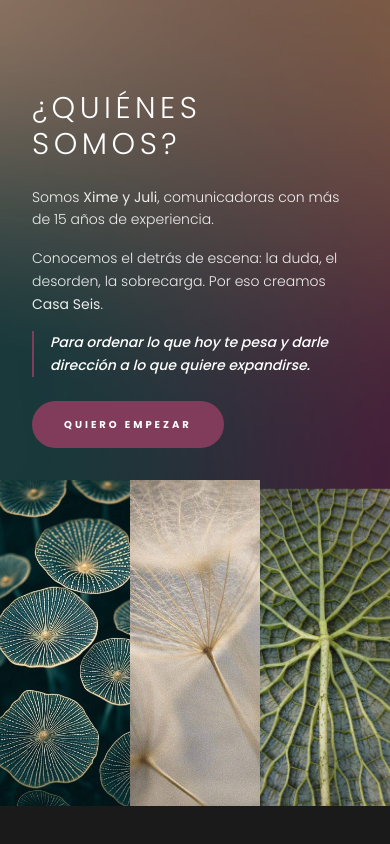
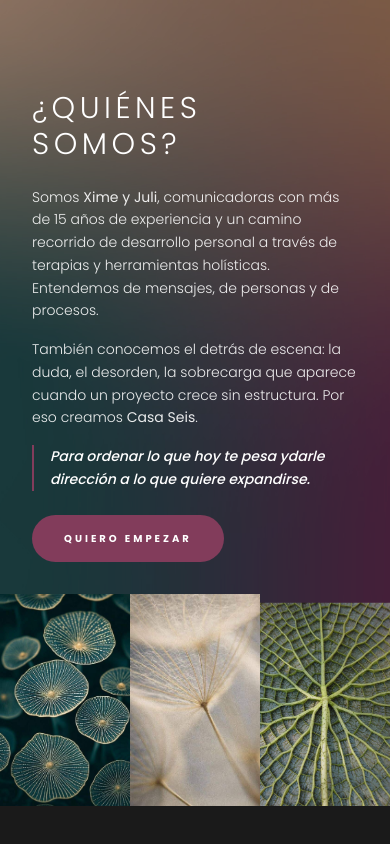
Before and after one commit to somoscasaseis/somoscasaseis, a Next.js app: page / in a window 390 px wide. Shown: the part 6560-7404 px from the top of the page. Built offline with nearby package versions, Linux system fonts and the light colour scheme; a web font is replaced by a local one.

Commit message:
Update text content for both mobile and desktop

```diff
--- a/src/components/v2/sections/AboutV2.tsx
+++ b/src/components/v2/sections/AboutV2.tsx
@@ -61,13 +61,13 @@ export const AboutV2 = () => {
 
           <div className="space-y-6 text-sm md:text-base font-light leading-relaxed text-white/90 max-w-lg relative z-10">
             <p>
-              Somos <strong>Xime y Juli</strong>, comunicadoras con más de 15 años de experiencia y un camino recorrido de desarrollo personal.
+              Somos <strong>Xime y Juli</strong>, comunicadoras con más de 15 años de experiencia y un camino recorrido de desarrollo personal a través de terapias y herramientas holísticas. Entendemos de mensajes, de personas y de procesos.
             </p>
             <p>
-              Conocemos el detrás de escena: la duda, el desorden, la sobrecarga. Por eso creamos <strong>Casa Seis</strong>.
+              También conocemos el detrás de escena: la duda, el desorden, la sobrecarga que aparece cuando un proyecto crece sin estructura. Por eso creamos <strong>Casa Seis</strong>.
             </p>
               <p className="font-medium text-white/100 border-l-2 border-[#823C5B] pl-4 italic">
-                Para ordenar lo que hoy te pesa y darle dirección a lo que quiere expandirse.
+                Para ordenar lo que hoy te pesa ydarle dirección a lo que quiere expandirse.
               </p>
           </div>
 
@@ -135,13 +135,13 @@ export const AboutV2 = () => {
 
             <div className="space-y-4 text-sm font-light leading-relaxed text-white/90">
               <p>
-                Somos <strong>Xime y Juli</strong>, comunicadoras con más de 15 años de experiencia.
+                Somos <strong>Xime y Juli</strong>, comunicadoras con más de 15 años de experiencia y un camino recorrido de desarrollo personal a través de terapias y herramientas holísticas. Entendemos de mensajes, de personas y de procesos.
               </p>
               <p>
-                Conocemos el detrás de escena: la duda, el desorden, la sobrecarga. Por eso creamos <strong>Casa Seis</strong>.
+                También conocemos el detrás de escena: la duda, el desorden, la sobrecarga que aparece cuando un proyecto crece sin estructura. Por eso creamos <strong>Casa Seis</strong>.
               </p>
               <p className="font-medium text-white border-l-2 border-[#823C5B] pl-4 italic">
-                Para ordenar lo que hoy te pesa y darle dirección a lo que quiere expandirse.
+                Para ordenar lo que hoy te pesa ydarle dirección a lo que quiere expandirse.
               </p>
             </div>
 
```
